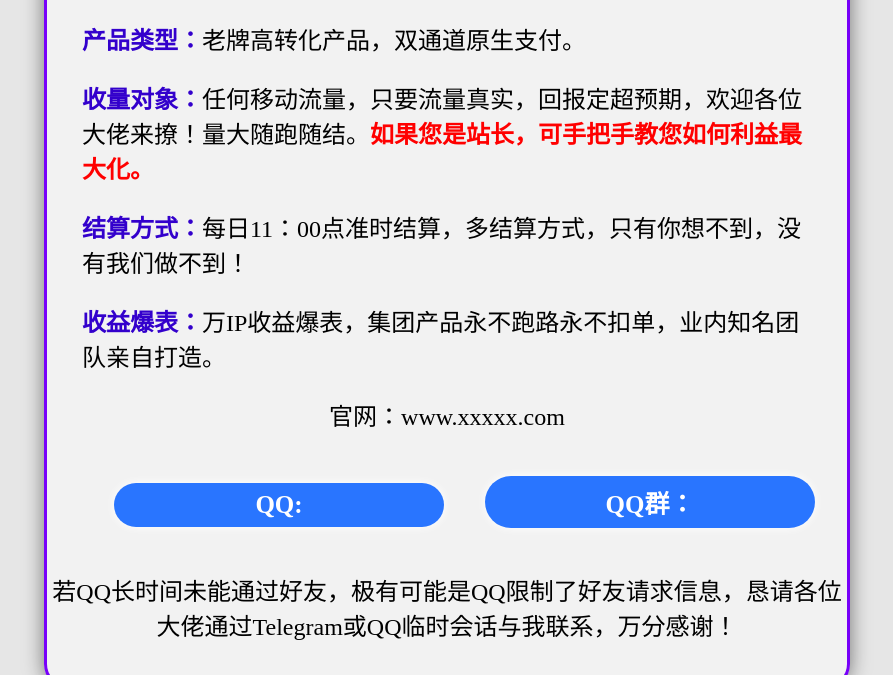
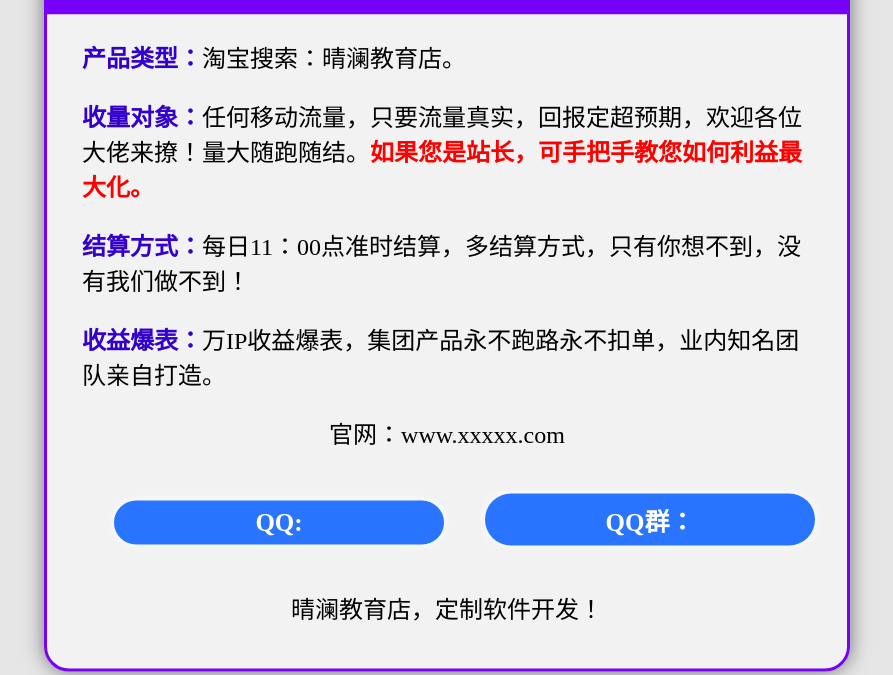
Before and after one commit to 765766546/qinglanjiaoyu, a plain HTML site: page tg.html in a window 1280 px wide. Shown: the part 125-800 px from the top of the page, without its empty margins (193-1086 px from the left). Drawn offline with Linux system fonts and the light colour scheme.

Commit message:
Update tg.html

```diff
--- a/tg.html
+++ b/tg.html
@@ -73,7 +73,7 @@
                 <div class="reader_line"></div>
              <style>   div{text-align:center} </style>
 			 <div class="rft_1" id="readerFt" style="font-size: 24px;">
-                    <p><span class="eee">产品类型：</span>老牌高转化产品，双通道原生支付。</p>
+                    <p><span class="eee">产品类型：</span>淘宝搜索：晴澜教育店。</p>
                     <p> <span class="ee4">收量对象：</span>任何移动流量，只要流量真实，回报定超预期，欢迎各位大佬来撩！量大随跑随结。<span style="color:red">如果您是站长，可手把手教您如何利益最大化。</span></p>
                     <p> <span class="ee5">结算方式：</span>每日11：00点准时结算，多结算方式，只有你想不到，没有我们做不到！</p>
                     <p> <span class="ee6">收益爆表：</span>万IP收益爆表，集团产品永不跑路永不扣单，业内知名团队亲自打造。</p></div>
@@ -84,7 +84,7 @@
           	<a class="blue button telegram" target="_blank" href="" rel="external nofollow"  style="min-width:280px"> QQ群：</a>
 
           	</p>
-          	<p>若QQ长时间未能通过好友，极有可能是QQ限制了好友请求信息，恳请各位大佬通过Telegram或QQ临时会话与我联系，万分感谢！</p>
+          	<p>晴澜教育店，定制软件开发！</p>
 	  </div>
   </div>
 </div>
```
